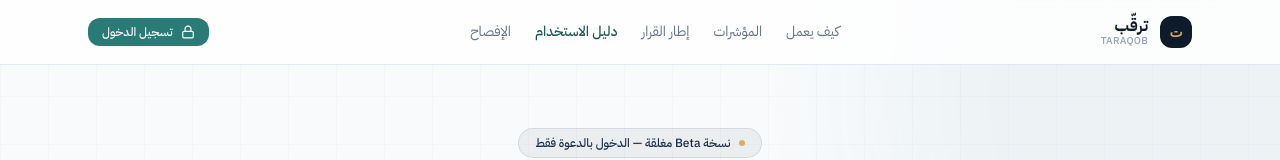
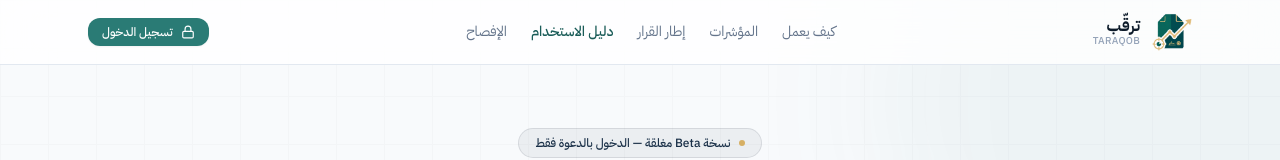
Before and after one commit to naif1199/Taraqob, a Next.js app: page / in a window 1280 px wide. Shown: the top 160 px of the page. Built offline with nearby package versions, Linux system fonts and the light colour scheme.

Commit message:
feat: add logo to all pages and favicon

```diff
--- a/src/app/dashboard/BetaUserShell.tsx
+++ b/src/app/dashboard/BetaUserShell.tsx
@@ -44,9 +44,7 @@ export default function BetaUserShell({
       {/* Logo */}
       <div className="flex items-center justify-between px-5 py-4 border-b border-surface-100">
         <div className="flex items-center gap-3">
-          <div className="w-8 h-8 rounded-lg bg-navy-900 flex items-center justify-center">
-            <span className="text-gold-400 font-bold text-sm font-mono">ت</span>
-          </div>
+          <img src="/logo.png" alt="ترقّب" className="w-9 h-9 object-contain" />
           <div>
             <div className="text-navy-900 font-bold text-sm leading-none">ترقّب</div>
             <div className="text-[10px] text-surface-400 mt-0.5">Beta مغلق</div>
--- a/src/app/layout.tsx
+++ b/src/app/layout.tsx
@@ -11,6 +11,10 @@ export const metadata: Metadata = {
   keywords: ['SPX Options', 'دعم القرار', 'تحليل فني', 'إشارات موثقة', 'عقود الخيارات'],
   authors: [{ name: 'ترقّب' }],
   robots: 'noindex, nofollow', // Beta — not indexed
+  icons: {
+    icon: '/logo.png',
+    apple: '/logo.png',
+  },
   openGraph: {
     title: 'ترقّب — منصة دعم القرار',
     description: 'إشارات موثقة لعقود المؤشرات',
@@ -27,6 +31,7 @@ export default function RootLayout({
   return (
     <html lang="ar" dir="rtl">
       <head>
+        <link rel="icon" href="/logo.png" type="image/png" />
         <link rel="preconnect" href="https://fonts.googleapis.com" />
         <link rel="preconnect" href="https://fonts.gstatic.com" crossOrigin="anonymous" />
       </head>
--- a/src/app/login/LoginForm.tsx
+++ b/src/app/login/LoginForm.tsx
@@ -73,9 +73,7 @@ export default function LoginForm() {
     <div className="min-h-screen bg-[#F8FAFC] flex items-center justify-center p-6" dir="rtl">
       <div className="w-full max-w-sm">
         <div className="text-center mb-8">
-          <div className="w-10 h-10 rounded-xl bg-navy-900 flex items-center justify-center mx-auto mb-4">
-            <span className="text-gold-400 font-bold font-mono">ت</span>
-          </div>
+          <img src="/logo.png" alt="ترقّب" className="w-16 h-16 object-contain mx-auto mb-4" />
           <h1 className="text-xl font-bold text-navy-900">ترقّب</h1>
           <p className="text-sm text-surface-400 mt-1">البيتا المغلق — الدخول بالدعوة فقط</p>
         </div>
--- a/src/app/page.tsx
+++ b/src/app/page.tsx
@@ -153,9 +153,7 @@ export default function LandingPage() {
         <div className="max-w-6xl mx-auto px-6 h-16 flex items-center justify-between">
           {/* Logo */}
           <div className="flex items-center gap-3">
-            <div className="w-8 h-8 rounded-lg bg-navy-900 flex items-center justify-center">
-              <span className="text-gold-400 font-bold text-sm font-mono">ت</span>
-            </div>
+            <img src="/logo.png" alt="ترقّب" className="w-10 h-10 object-contain" />
             <div>
               <div className="text-navy-900 font-bold text-base leading-none">ترقّب</div>
               <div className="text-surface-400 text-[10px] font-medium tracking-wide leading-none mt-0.5">
@@ -577,9 +575,7 @@ export default function LandingPage() {
             {/* Logo & Description */}
             <div>
               <div className="flex items-center gap-3 mb-3">
-                <div className="w-8 h-8 rounded-lg bg-navy-800 border border-navy-700 flex items-center justify-center">
-                  <span className="text-gold-400 font-bold text-sm font-mono">ت</span>
-                </div>
+                <img src="/logo.png" alt="ترقّب" className="w-10 h-10 object-contain" />
                 <div>
                   <div className="text-white font-bold text-sm">ترقّب — Taraqob</div>
                   <div className="text-surface-500 text-[10px]">منصة دعم قرار لعقود SPX Options</div>
```
